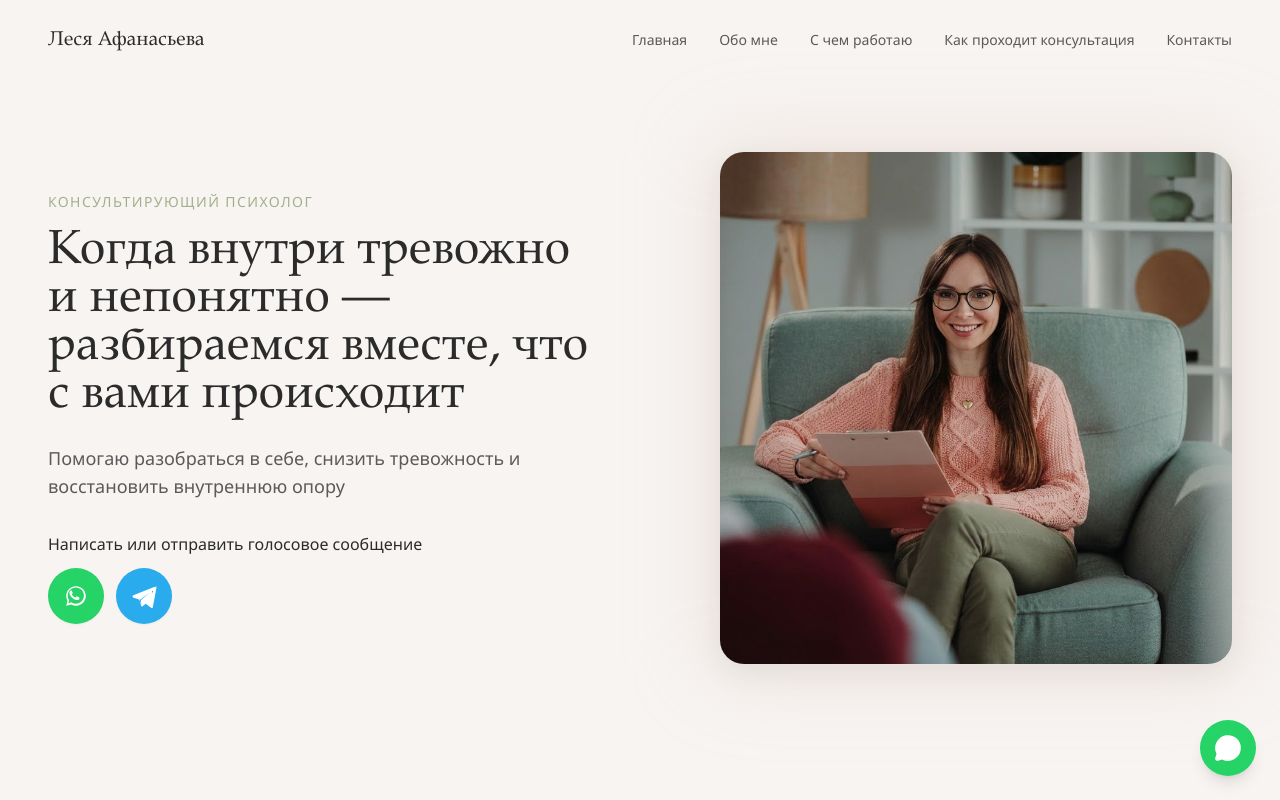
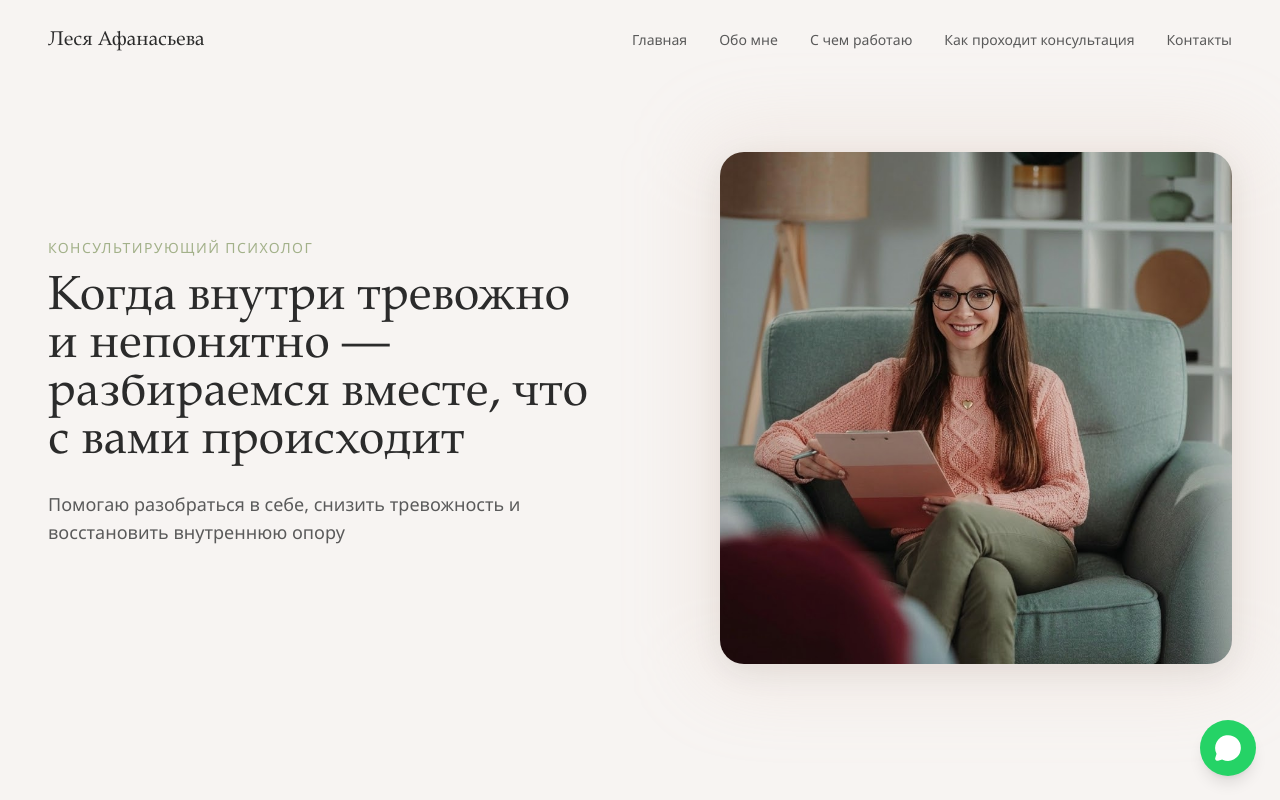
Before and after one commit to KonstantinGlazunov/LesyaPsych2, a React (Vite) app: page / in a window 1280 px wide. Shown: the top 800 px of the page. Built offline with nearby package versions, Linux system fonts and the light colour scheme.

Commit message:
Update CTA text and messenger layout

```diff
--- a/src/sections/PsyCTA.tsx
+++ b/src/sections/PsyCTA.tsx
@@ -38,7 +38,7 @@
               transition={{ duration: 0.6, delay: 0.3 }}
               className="text-white text-2xl sm:text-3xl lg:text-4xl mb-4 max-w-2xl mx-auto"
             >
-              Если мой подход откликается — напишите мне
+              Если мой подход откликается — пишите мне
             </motion.h2>
 
             <motion.p
@@ -59,7 +59,7 @@
               <div className="text-sm sm:text-base font-medium text-white">
                 Написать или отправить голосовое сообщение
               </div>
-              <div className="flex flex-col sm:flex-row gap-3 justify-center">
+              <div className="flex flex-row flex-wrap gap-3 justify-center">
                 <a
                   href={WHATSAPP_LINK}
                   target="_blank"
--- a/src/sections/PsyHero.tsx
+++ b/src/sections/PsyHero.tsx
@@ -1,5 +1,4 @@
 import { motion } from 'framer-motion';
-import { TELEGRAM_LINK, WHATSAPP_LINK } from '../lib/contact';
 
 const PsyHero = () => {
   const baseUrl = import.meta.env.BASE_URL;
@@ -42,50 +41,6 @@
               Помогаю разобраться в себе, снизить тревожность и восстановить внутреннюю опору
             </motion.p>
 
-            <motion.div
-              initial={{ opacity: 0, y: 20 }}
-              animate={{ opacity: 1, y: 0 }}
-              transition={{ duration: 0.6, delay: 0.7 }}
-              className="space-y-3 text-center sm:text-left"
-            >
-              <div className="text-sm sm:text-base font-medium text-[#2B2B2B]">
-                Написать или отправить голосовое сообщение
-              </div>
-              <div className="flex flex-col sm:flex-row gap-3 justify-center sm:justify-start">
-                <a
-                  href={WHATSAPP_LINK}
-                  target="_blank"
-                  rel="noopener noreferrer"
-                  aria-label="WhatsApp"
-                  className="inline-flex items-center justify-center w-14 h-14 rounded-full bg-[#25D366] text-white shadow-sm hover:brightness-95 transition"
-                >
-                  <svg
-                    aria-hidden="true"
-                    viewBox="0 0 32 32"
-                    className="w-7 h-7"
-                    fill="currentColor"
-                  >
-                    <path d="M19.11 17.21c-.28-.14-1.62-.8-1.87-.9-.25-.09-.44-.14-.62.14-.19.28-.72.9-.88 1.09-.16.19-.32.21-.6.07-.28-.14-1.17-.43-2.22-1.37-.82-.73-1.37-1.64-1.53-1.92-.16-.28-.02-.43.12-.57.13-.13.28-.32.42-.48.14-.16.19-.28.28-.46.09-.19.05-.35-.02-.5-.07-.14-.62-1.5-.85-2.05-.22-.54-.45-.47-.62-.48h-.53c-.19 0-.5.07-.76.35-.26.28-1 1-1 2.43s1.03 2.82 1.17 3.02c.14.19 2.02 3.07 4.9 4.31.69.3 1.23.48 1.65.62.69.22 1.32.19 1.82.12.55-.08 1.62-.66 1.85-1.3.23-.64.23-1.19.16-1.3-.07-.11-.25-.18-.53-.32ZM16 4.8c-6.18 0-11.2 5.02-11.2 11.2 0 1.97.52 3.9 1.5 5.6L4.8 27.2l5.79-1.5c1.64.9 3.48 1.38 5.41 1.38 6.18 0 11.2-5.02 11.2-11.2S22.18 4.8 16 4.8Zm0 20.1c-1.75 0-3.46-.49-4.94-1.42l-.35-.22-3.43.89.92-3.34-.23-.35a9.22 9.22 0 0 1-1.44-4.98c0-5.11 4.16-9.26 9.27-9.26 5.11 0 9.26 4.15 9.26 9.26 0 5.11-4.15 9.27-9.26 9.27Z" />
-                  </svg>
-                </a>
-                <a
-                  href={TELEGRAM_LINK}
-                  target="_blank"
-                  rel="noopener noreferrer"
-                  aria-label="Telegram"
-                  className="inline-flex items-center justify-center w-14 h-14 rounded-full bg-[#2AABEE] text-white shadow-sm hover:brightness-95 transition"
-                >
-                  <svg
-                    aria-hidden="true"
-                    viewBox="0 0 24 24"
-                    className="w-7 h-7"
-                    fill="currentColor"
-                  >
-                    <path d="M21.95 4.55a1.2 1.2 0 0 0-1.27-.17L2.9 11.26a1.2 1.2 0 0 0 .13 2.25l4.83 1.47 1.85 5.49c.15.45.67.61 1.03.32l2.7-2.17 4.94 3.64c.42.31 1.02.08 1.12-.45l3.21-16.9a1.2 1.2 0 0 0-.76-1.37Zm-3.07 3.02-9.14 7.6c-.28.23-.43.58-.4.94l.33 3.27-1.35-4.01 10.88-7.8a.4.4 0 0 1 .5.62l-.82 1.38Z" />
-                  </svg>
-                </a>
-              </div>
-            </motion.div>
           </motion.div>
 
           {/* Image */}
--- a/src/sections/PsyQuiz.tsx
+++ b/src/sections/PsyQuiz.tsx
@@ -335,7 +335,7 @@
                   <div className="text-sm sm:text-base font-medium text-[#2B2B2B]">
                     Написать или отправить голосовое сообщение
                   </div>
-                  <div className="flex flex-col sm:flex-row gap-3 justify-center">
+                  <div className="flex flex-row flex-wrap gap-3 justify-center">
                     <a
                       href={WHATSAPP_LINK}
                       target="_blank"
```
